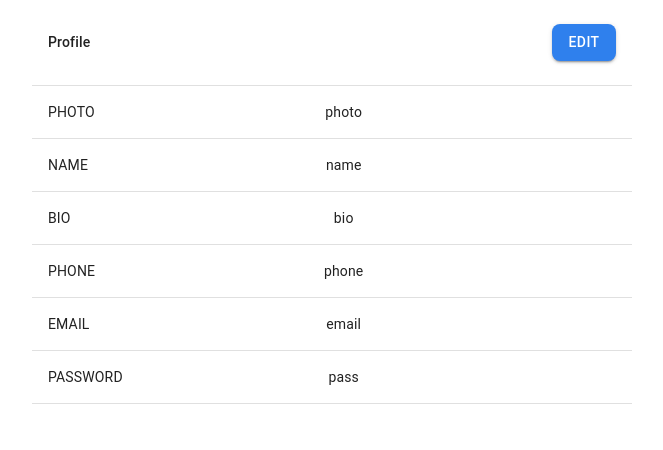
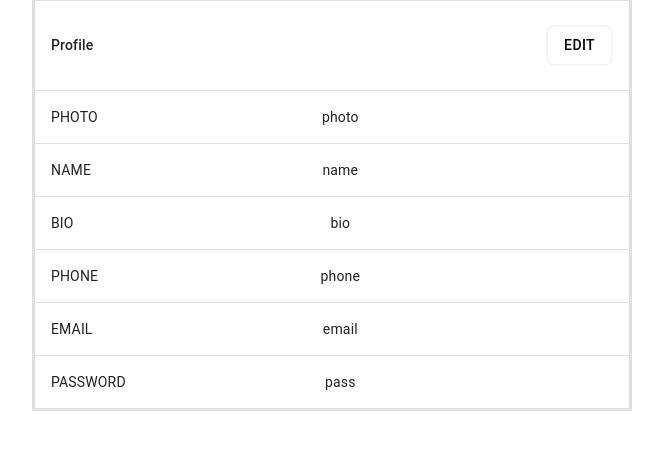
Before and after one commit to barbaraperic/authentication, a React (Create React App) app: page / in a window 1280 px wide. Shown: the top 450 px of the page, without its empty margins (308-971 px from the left). Built offline with nearby package versions, Linux system fonts and the light colour scheme; the HTML template or start-up script is replaced by a standard one.

Commit message:
FIX: Table component style

```diff
--- a/src/Components/Button.js
+++ b/src/Components/Button.js
@@ -2,14 +2,32 @@ import React from 'react'
 import { makeStyles } from '@material-ui/core/styles';
 import MuiButton from '@material-ui/core/Button';
 
-const Button = (props) => {
+const PrimaryButton = (props) => {
   const { text, onClick, type } = props
 
   const classes = useStyles()
 
   return (
     <MuiButton
-      className={classes.button}
+      className={classes.primaryButton}
+      variant="contained"
+      color="primary"
+      onClick={onClick}
+      type={type}
+    >
+      {text}
+    </MuiButton>
+  )
+}
+
+const TransparentButton = (props) => {
+  const { text, onClick, type } = props
+
+  const classes = useStyles()
+
+  return (
+    <MuiButton
+      className={classes.transparentButton}
       variant="contained"
       color="primary"
       onClick={onClick}
@@ -21,14 +39,25 @@ const Button = (props) => {
 }
 
 const useStyles = makeStyles(() => ({
-  button: {
+  primaryButton: {
     backgroundColor: '#2F80ED',
     borderRadius: '8px',
     margin: '8px 0',
     '&:hover': {
       backgroundColor: '#2F77D6'
     }
+  },
+  transparentButton: {
+    color: 'black',
+    backgroundColor: 'white',
+    border: '2px solid whitesmoke',
+    boxShadow: 'none',
+    borderRadius: '8px',
+    margin: '8px 0',
+    '&:hover': {
+      backgroundColor: 'grey'
+    }
   }
 }))
 
-export default Button
+export { PrimaryButton, TransparentButton }
--- a/src/Components/Form.js
+++ b/src/Components/Form.js
@@ -2,7 +2,7 @@ import React from 'react'
 import { makeStyles } from '@material-ui/core/styles';
 
 import Input from './Input'
-import Button from './Button'
+import { PrimaryButton } from './Button'
 import SocialLinks from './SocialLinks'
 import emailIcon from '../images/email-24px.svg'
 import passwordIcon from '../images/password.png'
@@ -23,7 +23,7 @@ const Form = (props) => {
       <Input placeholder="password">
         <img className={classes.icon} src={passwordIcon} alt="email"/>
       </Input>
-      <Button text={buttonText} type="submit" />
+      <PrimaryButton text={buttonText} type="submit" />
         <p>or continue with these social profile</p>
       <SocialLinks />
       <p>Already a member?
--- a/src/Components/ProfileTable.js
+++ b/src/Components/ProfileTable.js
@@ -7,11 +7,14 @@ import TableContainer from '@material-ui/core/TableContainer';
 import TableHead from '@material-ui/core/TableHead';
 import TableRow from '@material-ui/core/TableRow';
 
-import Button from './Button'
+import { TransparentButton } from './Button'
 
 const useStyles = makeStyles({
-  table: {
-    minWidth: 250,
+  root: {
+    borderTopWidth: 1,
+    borderColor: 'rgba(224, 224, 224, 1)',
+    borderStyle: 'solid',
+    borderRadius: '16px',
   },
 });
 
@@ -34,7 +37,7 @@ const BasicTable = () => {
   return (
     <TableContainer style={{ width: '100%' }}>
       <Table
-        className={classes.table}
+        className={classes.root}
         aria-label="simple table"
         style={{ width: 600, margin: 'auto' }}
       >
@@ -43,7 +46,7 @@ const BasicTable = () => {
             <TableCell>Profile</TableCell>
             <TableCell align="center"></TableCell>
             <TableCell align="right">
-              <Button text="Edit"/>
+              <TransparentButton text="Edit"/>
             </TableCell>
           </TableRow>
         </TableHead>
```
